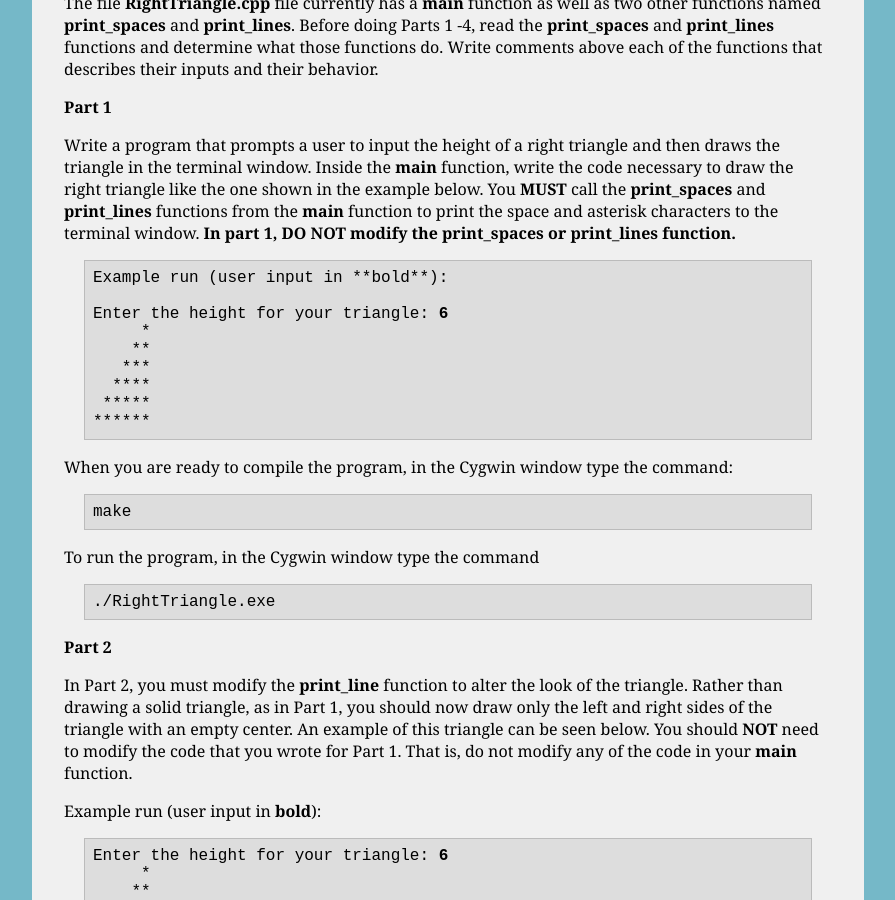
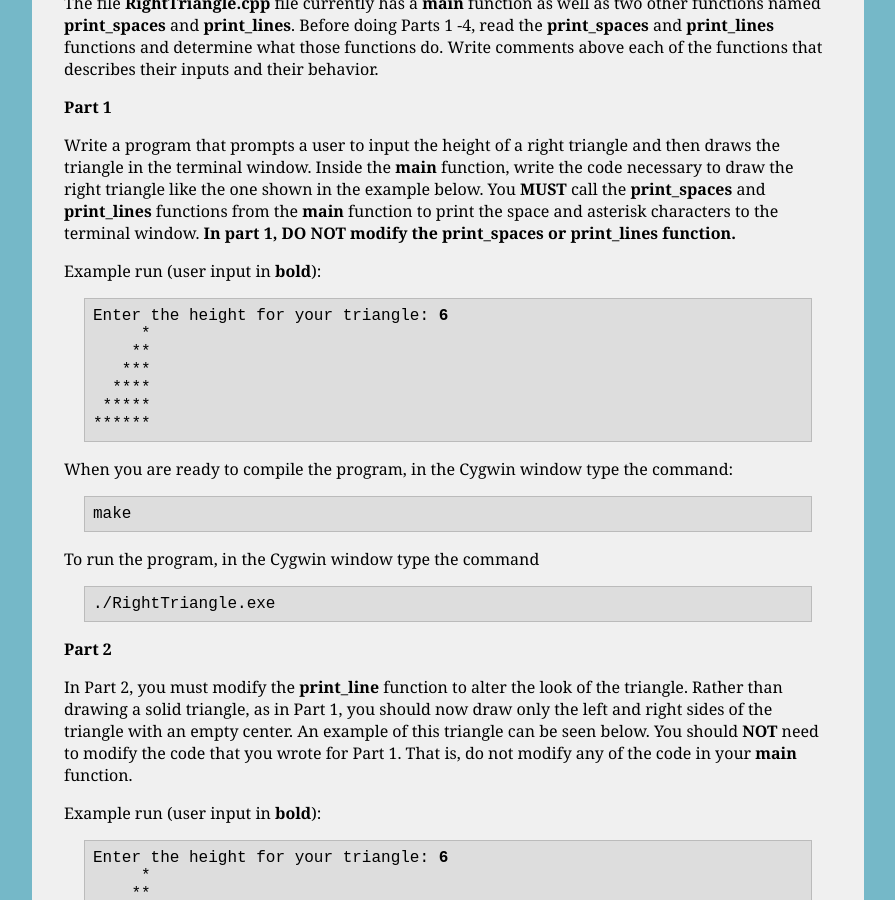
Before and after one commit to ycpcs/cs101-spring2017, a Jekyll site: the page built from labs/lab14.md, in a window 1280 px wide and 900 px high, scrolled down 698 px. Shown: the whole window, without its empty margins (192-1087 px from the left). Built offline with Jekyll 4.4.1, drawn with Linux system fonts in a browser that asks for light colours.

Commit message:
fix formatting

```diff
--- a/labs/lab14.md
+++ b/labs/lab14.md
@@ -34,9 +34,9 @@ The file **RightTriangle.cpp** file currently has a **main** function as well as
 
 Write a program that prompts a user to input the height of a right triangle and then draws the triangle in the terminal window. Inside the **main** function, write the code necessary to draw the right triangle like the one shown in the example below. You **MUST** call the **print\_spaces** and **print\_lines** functions from the **main** function to print the space and asterisk characters to the terminal window. **In part 1, DO NOT modify the print\_spaces or print\_lines function.**
 
-<pre>
 Example run (user input in **bold**):
 
+<pre>
 Enter the height for your triangle: <b>6</b>
      *
     **
```
